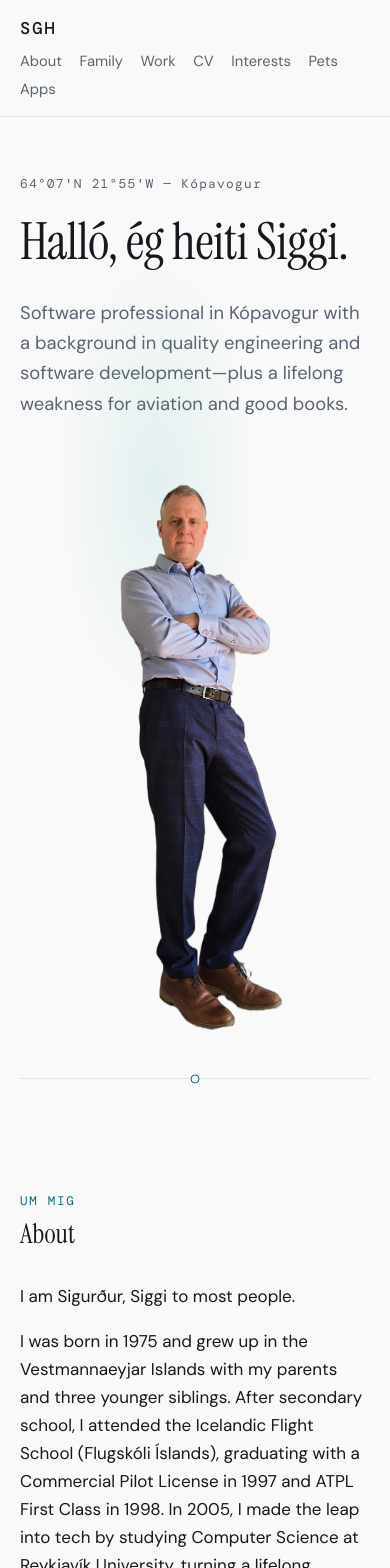
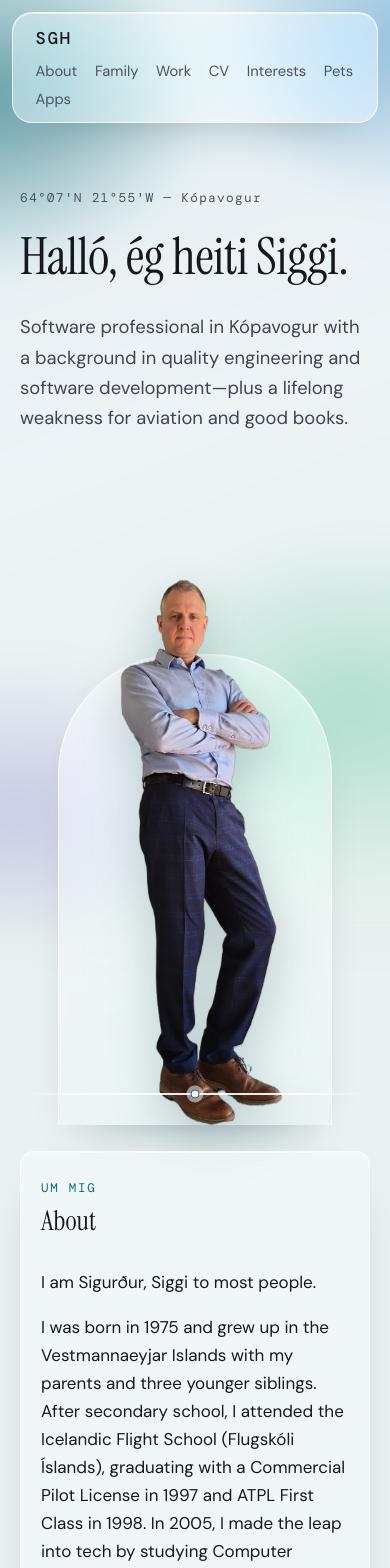
Before and after one commit to siggigr/siggigr.github.io, a React (Vite) app: page / in a window 390 px wide. Shown: the top 1568 px of the page. Built offline with nearby package versions, Linux system fonts and the light colour scheme.

Commit message:
Experiment: glassmorphism theme

```diff
--- a/src/cv-main.jsx
+++ b/src/cv-main.jsx
@@ -2,6 +2,7 @@ import React from "react";
 import ReactDOM from "react-dom/client";
 import CVPage from "./CVPage";
 import "./styles/global.css";
+import "./styles/glass.css"; // EXPERIMENT: glassmorphism theme
 
 ReactDOM.createRoot(document.getElementById("root")).render(
   <React.StrictMode>
--- a/src/main.jsx
+++ b/src/main.jsx
@@ -2,6 +2,7 @@ import React from "react";
 import ReactDOM from "react-dom/client";
 import App from "./App";
 import "./styles/global.css";
+import "./styles/glass.css"; // EXPERIMENT: glassmorphism theme
 
 ReactDOM.createRoot(document.getElementById("root")).render(
   <React.StrictMode>
--- /dev/null
+++ b/src/styles/glass.css
@@ -0,0 +1,293 @@
+/* ---------------------------------------------------------------------
+   EXPERIMENT: glassmorphism theme
+   Loaded after global.css and only overrides it. To go back to the
+   original look, remove the `import "./styles/glass.css"` lines in
+   main.jsx and cv-main.jsx (or delete this file).
+
+   Idea: a soft "aurora over glacier" backdrop in the site's own teal
+   family, with frosted panels floating above it. The cut-out portrait
+   stays sharp and stands in front of a glass pane, so the blur behind
+   it gives the figure depth.
+--------------------------------------------------------------------- */
+:root {
+  --bg: #e9f1f1;
+  --muted: #4a5361; /* a touch darker than before: text sits on glass */
+  --line: rgba(255, 255, 255, 0.55);
+
+  --glass-bg: rgba(255, 255, 255, 0.42);
+  --glass-bg-strong: rgba(255, 255, 255, 0.62);
+  --glass-border: rgba(255, 255, 255, 0.7);
+  --glass-edge: rgba(20, 108, 119, 0.1);
+  --glass-blur: blur(18px) saturate(160%);
+  --glass-shadow: 0 1px 0 rgba(255, 255, 255, 0.6) inset,
+    0 24px 48px -28px rgba(15, 52, 66, 0.35);
+  --radius: 18px;
+}
+
+/* ------------------------------------------------------------------ */
+/* Backdrop: fixed aurora blobs behind everything                      */
+/* ------------------------------------------------------------------ */
+body {
+  background: var(--bg);
+  position: relative;
+  min-height: 100vh;
+}
+
+body::before {
+  content: "";
+  position: fixed;
+  inset: -10vmax;
+  z-index: -1;
+  pointer-events: none;
+  background:
+    radial-gradient(38vmax 30vmax at 12% 18%, rgba(20, 108, 119, 0.62), transparent 70%),
+    radial-gradient(34vmax 28vmax at 88% 12%, rgba(110, 170, 214, 0.7), transparent 70%),
+    radial-gradient(40vmax 30vmax at 78% 78%, rgba(118, 205, 172, 0.5), transparent 70%),
+    radial-gradient(30vmax 26vmax at 18% 88%, rgba(150, 140, 210, 0.38), transparent 70%),
+    linear-gradient(160deg, #dfeef0 0%, #eef3f6 50%, #e3efea 100%);
+  filter: blur(20px);
+  animation: aurora-drift 40s ease-in-out infinite alternate;
+}
+
+@keyframes aurora-drift {
+  from {
+    transform: translate3d(0, 0, 0) scale(1);
+  }
+  to {
+    transform: translate3d(-3vmax, 2vmax, 0) scale(1.06);
+  }
+}
+
+/* ------------------------------------------------------------------ */
+/* Shared glass surface                                                */
+/* ------------------------------------------------------------------ */
+.nav,
+.section,
+.footer,
+.cv-page,
+.hero-photo-card.free::before {
+  background: var(--glass-bg);
+  -webkit-backdrop-filter: var(--glass-blur);
+  backdrop-filter: var(--glass-blur);
+  border: 1px solid var(--glass-border);
+  box-shadow: var(--glass-shadow);
+}
+
+/* Keep the skip link fully off-screen now that the nav floats. */
+.skip-link {
+  top: -5rem;
+}
+
+/* ------------------------------------------------------------------ */
+/* Navigation: a floating frosted bar                                  */
+/* ------------------------------------------------------------------ */
+.nav {
+  top: 0.75rem;
+  margin: 0.75rem auto 0;
+  max-width: 64rem;
+  width: calc(100% - 1.5rem);
+  border-radius: 999px;
+  padding: 0.7rem 1.4rem;
+}
+
+/* ------------------------------------------------------------------ */
+/* Hero: figure stands in front of a glass pane                        */
+/* ------------------------------------------------------------------ */
+.hero {
+  padding-top: 4rem;
+}
+
+.hero-photo-card.free::before {
+  /* The figure sits at the left of its 240px box, so the pane is
+     shifted left to stay centred behind it. */
+  inset: 14% 12% 0 -24%;
+  background: linear-gradient(
+    170deg,
+    rgba(255, 255, 255, 0.55),
+    rgba(255, 255, 255, 0.18)
+  );
+  border-radius: 120px 120px 0 0;
+  border-bottom: none;
+}
+
+.hero-photo-card.free img {
+  filter: drop-shadow(0 18px 24px rgba(15, 52, 66, 0.22));
+}
+
+.hero-subline p {
+  color: #3d4652;
+}
+
+.horizon {
+  height: 2px;
+  background: linear-gradient(
+    90deg,
+    transparent,
+    rgba(255, 255, 255, 0.9) 20%,
+    rgba(255, 255, 255, 0.9) 80%,
+    transparent
+  );
+}
+
+.horizon-marker {
+  background: #ffffff;
+  box-shadow: 0 0 0 4px rgba(255, 255, 255, 0.5);
+}
+
+/* ------------------------------------------------------------------ */
+/* Sections become frosted panels                                      */
+/* ------------------------------------------------------------------ */
+.section {
+  margin-top: 2.5rem;
+  padding: 2.25rem 2.5rem 2.5rem;
+  border-radius: var(--radius);
+}
+
+.section:first-of-type {
+  margin-top: 3.5rem;
+}
+
+/* Inner surfaces: lighter glass without a second blur (cheaper, and
+   glass-on-glass blur just turns muddy). */
+.card,
+.interest-block {
+  background: var(--glass-bg-strong);
+  border: 1px solid var(--glass-border);
+  box-shadow: 0 10px 24px -18px rgba(15, 52, 66, 0.35);
+  border-radius: calc(var(--radius) - 6px);
+}
+
+.card-pet img {
+  /* Also fixes a bug on the live site: the global img max-width: 100%
+     stopped the photo from bleeding to the card edges. */
+  max-width: none;
+  border-radius: calc(var(--radius) - 6px) calc(var(--radius) - 6px) 0 0;
+}
+
+.card-empty {
+  border-style: dashed;
+  border-color: rgba(20, 108, 119, 0.35);
+}
+
+.interest-toggle:hover {
+  background: rgba(255, 255, 255, 0.55);
+}
+
+.interest-items li,
+.cv-plain-list li {
+  border-bottom-color: rgba(20, 108, 119, 0.15);
+}
+
+.tag {
+  background: rgba(20, 108, 119, 0.12);
+}
+
+.app-link,
+.cv-print-btn,
+.cv-chip {
+  background: rgba(255, 255, 255, 0.6);
+  border-color: var(--glass-border);
+}
+
+/* ------------------------------------------------------------------ */
+/* Footer                                                              */
+/* ------------------------------------------------------------------ */
+.footer {
+  margin: 0 auto 1.5rem;
+  width: calc(100% - 2.5rem);
+  border-radius: var(--radius);
+  padding: 1.25rem 1.75rem;
+}
+
+/* ------------------------------------------------------------------ */
+/* CV page: one big pane                                               */
+/* ------------------------------------------------------------------ */
+.cv-page {
+  margin-top: 2.75rem;
+  margin-bottom: 2rem;
+  padding: 2.5rem;
+  border-radius: var(--radius);
+}
+
+.cv-header,
+.cv-about {
+  border-bottom-color: rgba(20, 108, 119, 0.15);
+}
+
+.cv-avatar {
+  border: 3px solid rgba(255, 255, 255, 0.85);
+  box-shadow: 0 10px 24px -14px rgba(15, 52, 66, 0.45);
+}
+
+/* ------------------------------------------------------------------ */
+/* Small screens                                                       */
+/* ------------------------------------------------------------------ */
+@media (max-width: 700px) {
+  .hero-photo-card.free {
+    position: relative;
+  }
+
+  .hero-photo-card.free::before {
+    inset: 16% -22% 0 -22%;
+  }
+}
+
+@media (max-width: 540px) {
+  .nav {
+    border-radius: 20px;
+  }
+
+  .section {
+    padding: 1.6rem 1.25rem 1.75rem;
+    border-radius: 14px;
+  }
+
+  .cv-page {
+    padding: 1.5rem 1.25rem;
+    margin-left: 0.6rem;
+    margin-right: 0.6rem;
+  }
+}
+
+/* ------------------------------------------------------------------ */
+/* Fallbacks                                                           */
+/* ------------------------------------------------------------------ */
+/* Browsers without backdrop-filter: make panels opaque enough to read. */
+@supports not ((backdrop-filter: blur(1px)) or (-webkit-backdrop-filter: blur(1px))) {
+  .nav,
+  .section,
+  .footer,
+  .cv-page {
+    background: rgba(255, 255, 255, 0.85);
+  }
+}
+
+@media (prefers-reduced-motion: reduce) {
+  body::before {
+    animation: none;
+  }
+}
+
+/* Print stays plain white (the CV prints from here). */
+@media print {
+  body::before {
+    display: none;
+  }
+
+  .cv-page,
+  .section,
+  .card {
+    background: none !important;
+    border: none !important;
+    box-shadow: none !important;
+    -webkit-backdrop-filter: none !important;
+    backdrop-filter: none !important;
+    padding: 0 !important;
+    margin: 0 !important;
+  }
+
+  .cv-avatar {
+    border: 1px solid #ccc;
+    box-shadow: none;
+  }
+}
```
